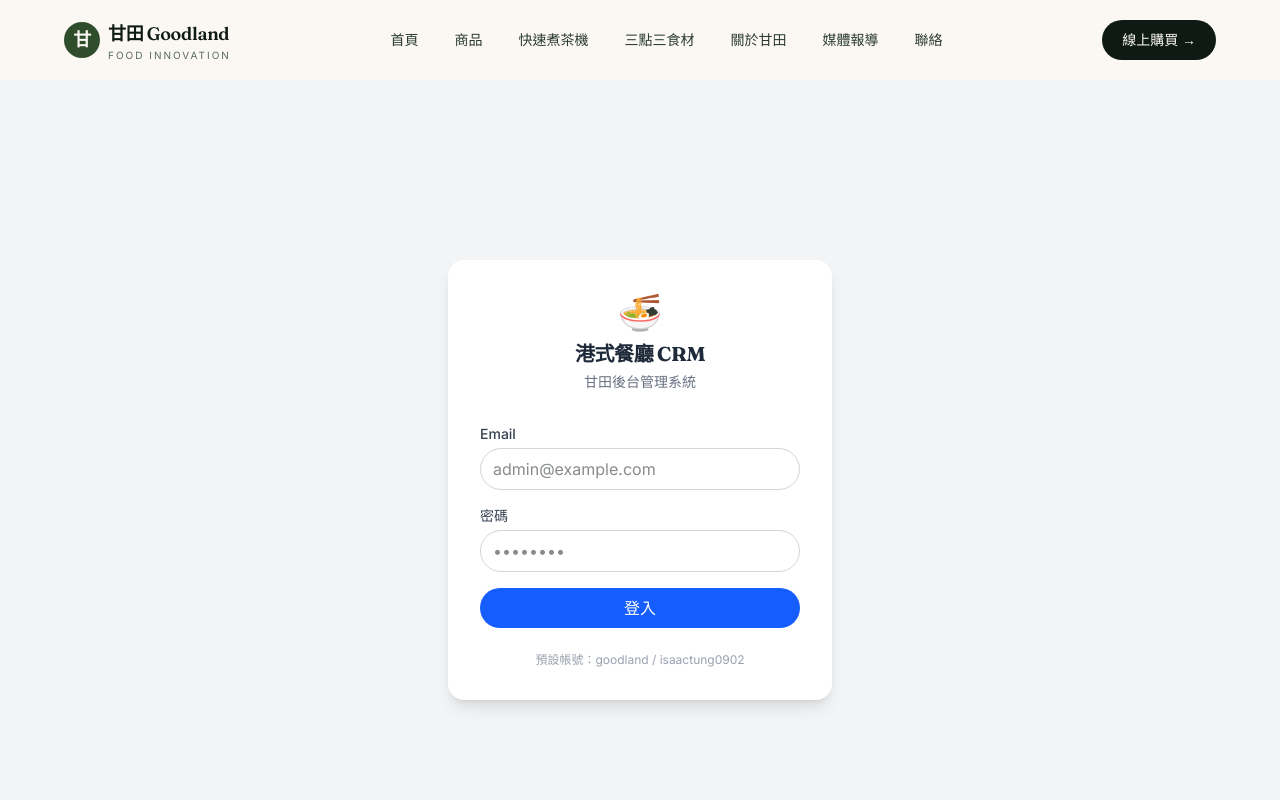
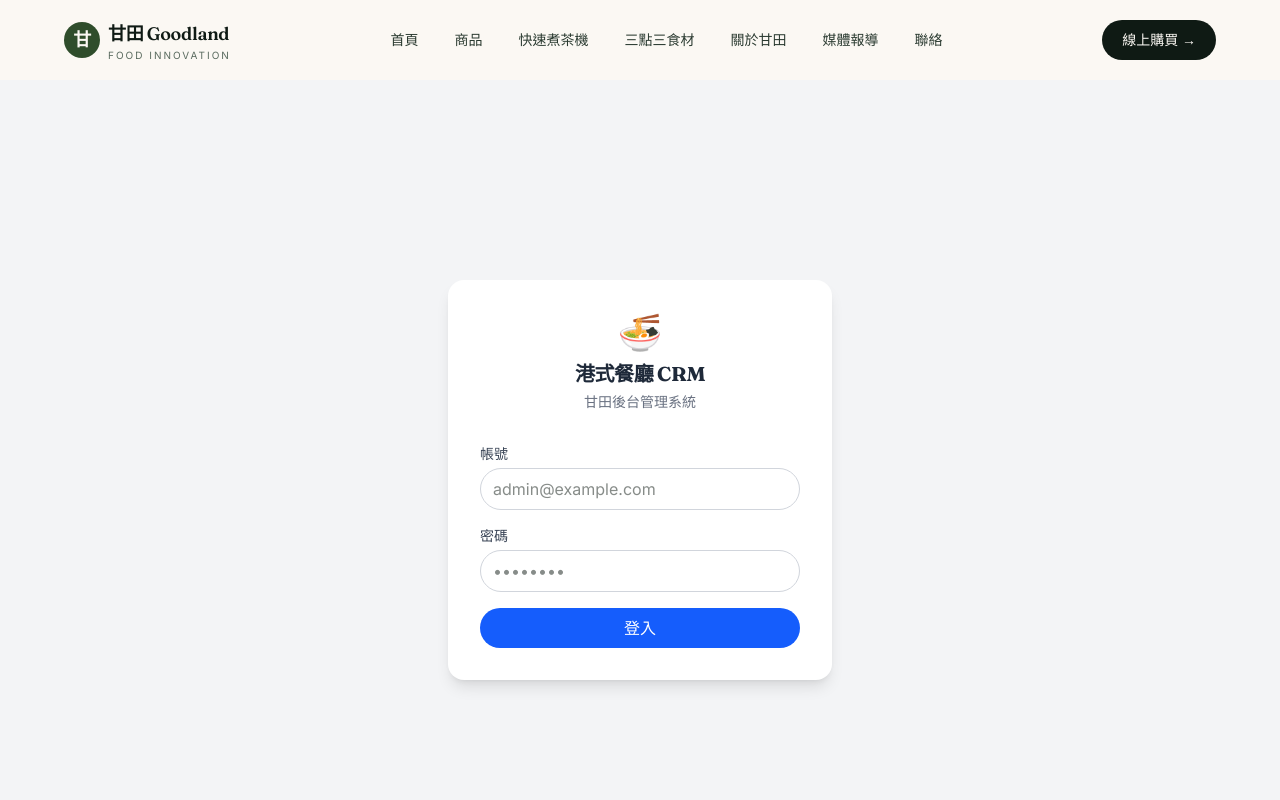
Before and after one commit to isaactung-GoodLand/goodland-food, a Next.js app: page /admin/login in a window 1280 px wide. Shown: the top 800 px of the page. Built offline with nearby package versions, Linux system fonts and the light colour scheme.

Commit message:
Login: change Email to 帳號, remove hint

```diff
--- a/src/app/admin/login/page.tsx
+++ b/src/app/admin/login/page.tsx
@@ -38,9 +38,9 @@
         </div>
         <form onSubmit={handleLogin} className="space-y-4">
           <div>
-            <label className="block text-sm font-medium text-gray-700 mb-1">Email</label>
+            <label className="block text-sm font-medium text-gray-700 mb-1">帳號</label>
             <input
-              type="email"
+              type="text"
               value={email}
               onChange={e => setEmail(e.target.value)}
               required
@@ -68,9 +68,7 @@
             {loading ? '登入中...' : '登入'}
           </button>
         </form>
-        <p className="text-xs text-gray-400 text-center mt-6">
-          預設帳號：goodland / isaactung0902
-        </p>
+
       </div>
     </div>
   );
```
